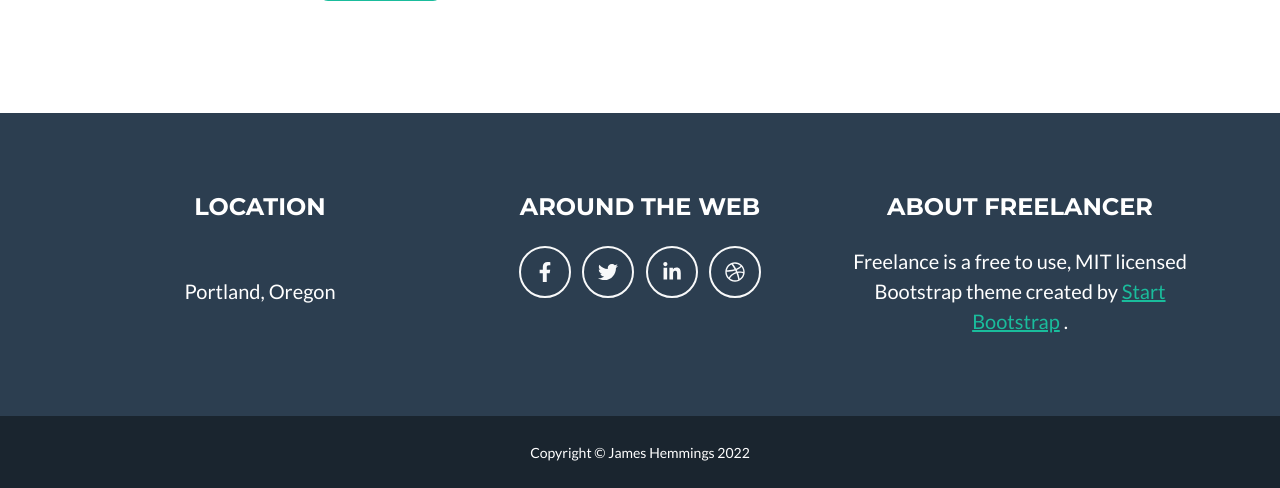
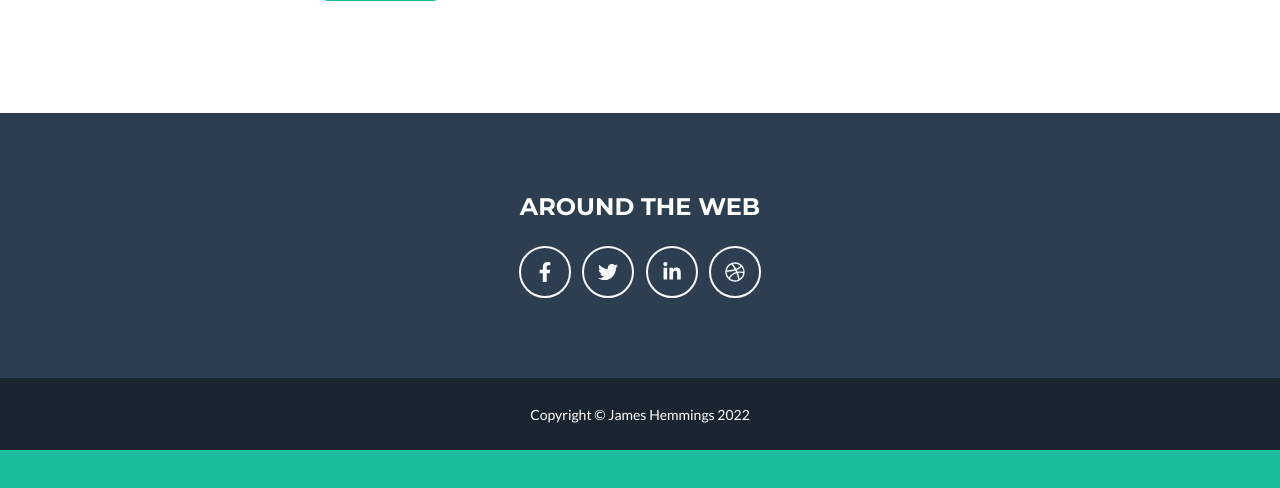
Before and after one commit to JamesHemmings/updated_portfolio_website, a Flask app: page / in a window 1280 px wide. Shown: the part 2838-3326 px from the top of the page. After the commit the page ends 3288 px from the top, so only its background shows below. Run offline with Flask 2, Linux system fonts and the light colour scheme; some libraries are stand-ins or nearby versions.

Commit message:
remove everything but social links from footer

```diff
--- a/templates/footer.html
+++ b/templates/footer.html
@@ -1,34 +1,17 @@
         <!-- Footer-->
         <footer class="footer text-center">
             <div class="container">
-                <div class="row">
-                    <!-- Footer Location-->
-                    <div class="col-lg-4 mb-5 mb-lg-0">
-                        <h4 class="text-uppercase mb-4">Location</h4>
-                        <p class="lead mb-0">
-                            <br />
-                            Portland, Oregon
-                        </p>
-                    </div>
+
                     <!-- Footer Social Icons-->
                     <!--TODO add my social links-->
-                    <div class="col-lg-4 mb-5 mb-lg-0">
+                    <div class="col-lg-12 mb-5 mb-lg-0">
                         <h4 class="text-uppercase mb-4">Around the Web</h4>
                         <a class="btn btn-outline-light btn-social mx-1" href="#!"><i class="fab fa-fw fa-facebook-f"></i></a>
                         <a class="btn btn-outline-light btn-social mx-1" href="#!"><i class="fab fa-fw fa-twitter"></i></a>
                         <a class="btn btn-outline-light btn-social mx-1" href="#!"><i class="fab fa-fw fa-linkedin-in"></i></a>
                         <a class="btn btn-outline-light btn-social mx-1" href="#!"><i class="fab fa-fw fa-dribbble"></i></a>
                     </div>
-                    <!-- Footer About Text-->
-                    <div class="col-lg-4">
-                        <h4 class="text-uppercase mb-4">About Freelancer</h4>
-                        <p class="lead mb-0">
-                            Freelance is a free to use, MIT licensed Bootstrap theme created by
-                            <a href="http://startbootstrap.com">Start Bootstrap</a>
-                            .
-                        </p>
-                    </div>
-                </div>
+
             </div>
         </footer>
         <!-- Copyright Section-->
```
